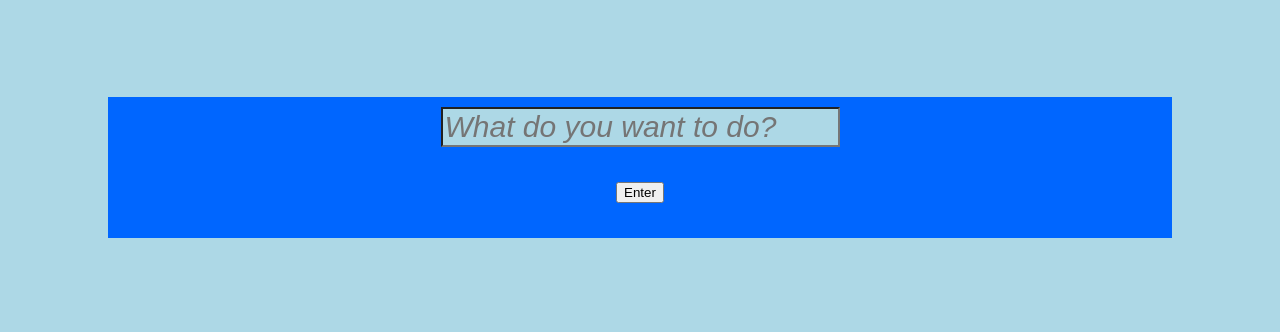
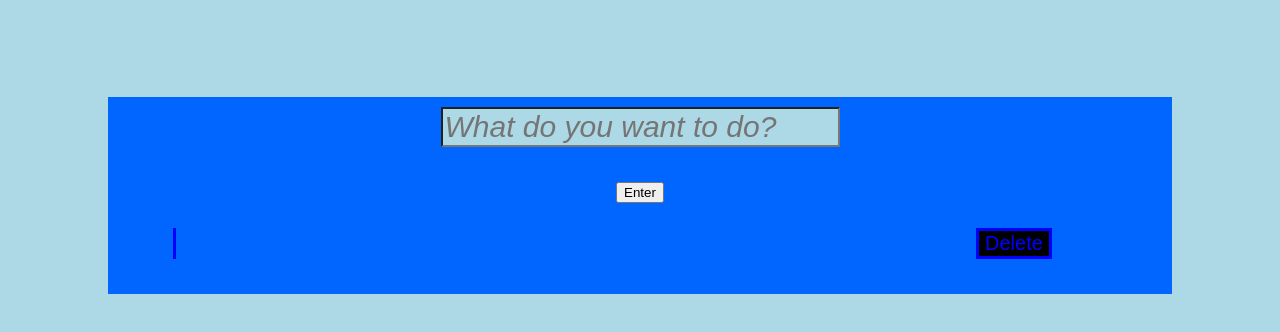
Before and after one commit to jbri91/todo_list_app, a plain HTML site: page index.html in a window 1280 px wide. Both pictures are taken after a click on the button "Enter". Shown: the part 120-452 px from the top of the page. Drawn offline with Linux system fonts and the light colour scheme.

Commit message:
delete button

```diff
--- a/index.js
+++ b/index.js
@@ -1,37 +1,25 @@
 // Things APP Should DO
 // When I click submit, item should be added.
+// Add delete button
 // When I click delete, it should delete.
 // localstorage (Last thing)
 
-let itemList = document.querySelector(".tasks");
-
-const submit_todo = document.getElementById("submit_todo");
-
 submit_todo.addEventListener("click", function (e) {
-  let itemList = document.querySelector(".tasks");
-  let str = document.getElementById("textInput").value;
-  tasks.append(str);
-});
+  let deleteButton = document.createElement("button");
+  deleteButton.innerHTML = "Delete";
 
 
+  let str = document.getElementById("textInput").value;
+  let li = document.createElement("li");
+  li.innerText = str;
+  li.appendChild(deleteButton);
+  document.getElementById("tasks").appendChild(li);
 
+  deleteButton.addEventListener("click", function (e) {
+    document.getElementById("tasks").removeChild(li);
 
-
-
-
-
-
-
-// Questions
-/*  push does not come out as a function in place of append.
-Differences between querySelector, getElementById.
-Javascript tutorial similar to HTML/CSS crash course.
-innerHTML and textContent
-what is a form element?
-Adding two events.
-Div, Nav
-First day on the job as a developer
-*/
+  });
+});
 
 
 
@@ -62,6 +50,38 @@ First day on the job as a developer
 
 
 
+
+
+
+
+
+
+
+
+
+
+/* <button id='deleteTask' type='button'>Delete</button> */
+// <button onclick='removeTask()'>Delete</button>
+
+// li.addEventListener('click', removeTask() {
+
+// })
+
+// let li = document.createElement('li');
+
+// li.addEventListener('click', function(removeTask) {
+//   let deleteTask = document.getElementById('li');
+//   deleteTask.remove();
+// })
+
+/* Questions
+Differences between querySelector, getElementById.
+innerHTML and textContent
+what is a form element?
+Adding two events.
+Div, Nav
+First day on the job as a developer
+*/
 
 // let itemInput = document.querySelector('input[type="text"]');
 // let form = document.querySelector('form');
--- a/style.css
+++ b/style.css
@@ -28,5 +28,20 @@ h1 {
 
 .tasks {
   list-style: none;
-  padding-right: 500px;
+  padding-right: 400px;
 }
+
+
+li {
+  margin: 25px;
+  padding-right: 250px;
+  border-left: solid blue;
+}
+
+li button {
+  color: blue;
+  background: black;
+  font-size: 20px;
+  margin-left: 800px;
+  border: solid;
+}
```
